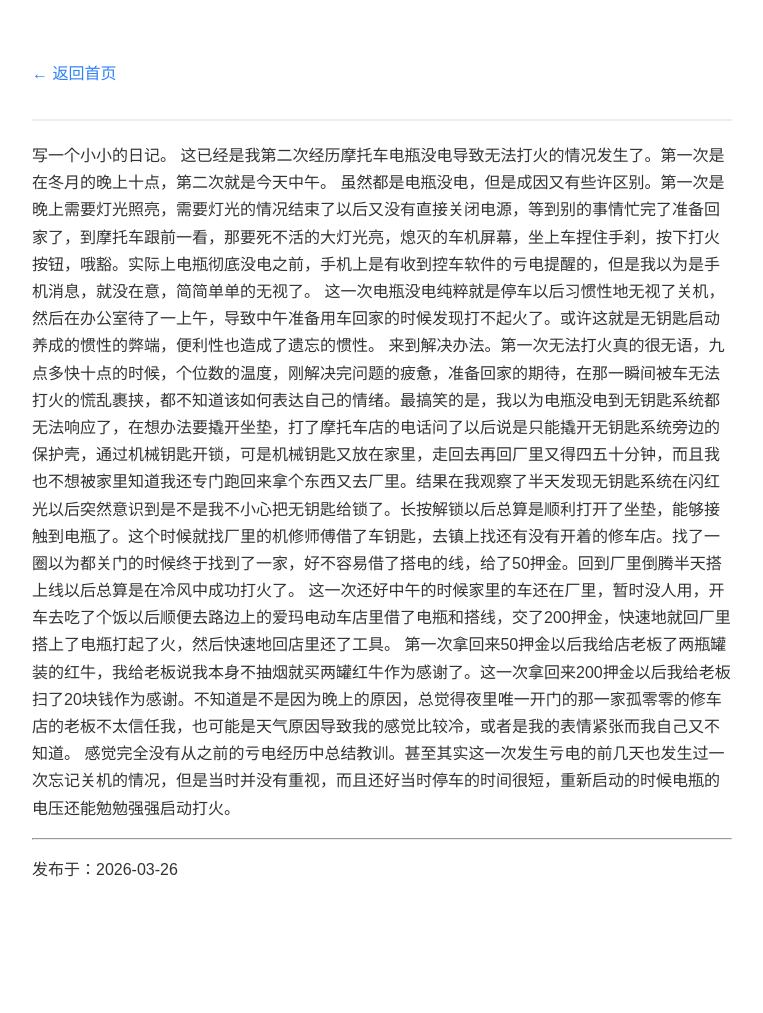
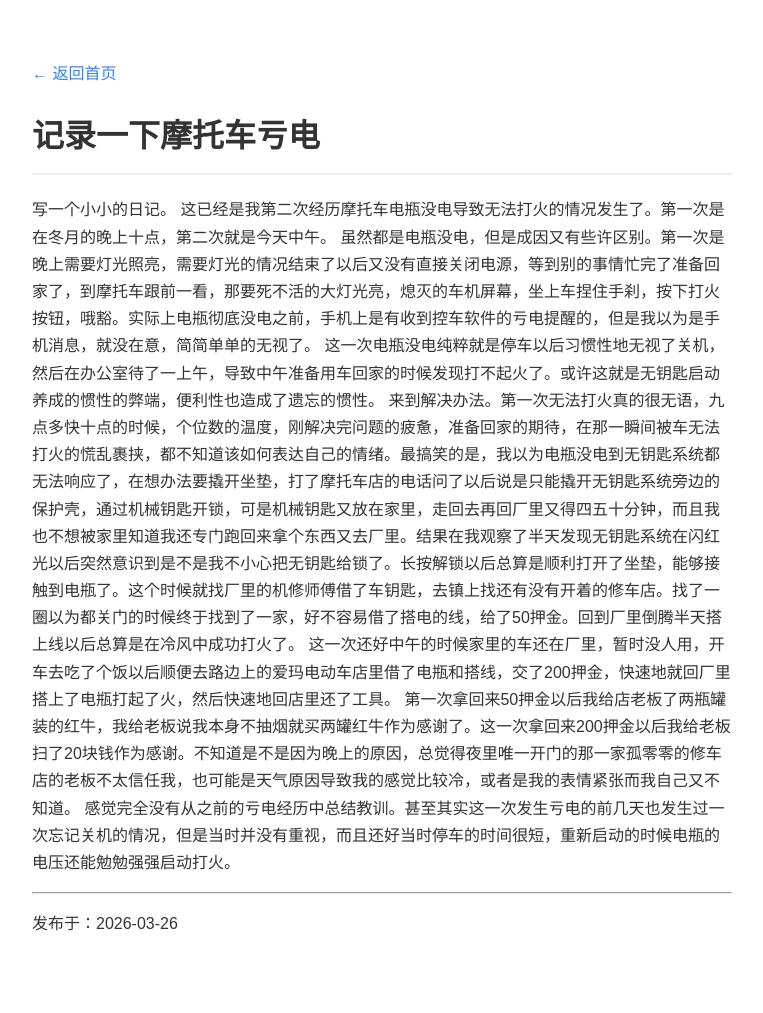
Before and after one commit to RingPhantom/RingPhantom.github.io, a Jekyll site: the page built from _posts/2026-03-26-记录一下摩托车亏电.md, in a window 1280 px wide. Shown: the whole page, without its empty margins (258-1021 px from the left). Built offline with Jekyll 4.4.1, drawn with Linux system fonts in a browser that asks for light colours; our own code applies the rules of GitHub Pages for plain Markdown files; before the commit the page ends 959 px from its top, so only the background shows below that.

Commit message:
Update 2026-03-26-记录一下摩托车亏电.md

```diff
--- a/_posts/2026-03-26-记录一下摩托车亏电.md
+++ b/_posts/2026-03-26-记录一下摩托车亏电.md
@@ -1,7 +1,7 @@
 ---
-layout:post
-title:"记录一下摩托车亏电"
-date:2026.03.26
+layout : post
+title : "记录一下摩托车亏电"
+date : 2026-03-26
 ---
 写一个小小的日记。
 这已经是我第二次经历摩托车电瓶没电导致无法打火的情况发生了。第一次是在冬月的晚上十点，第二次就是今天中午。
```
